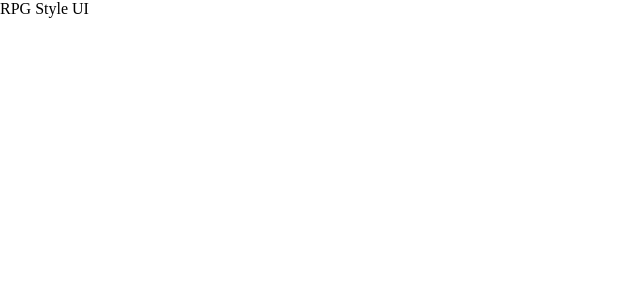
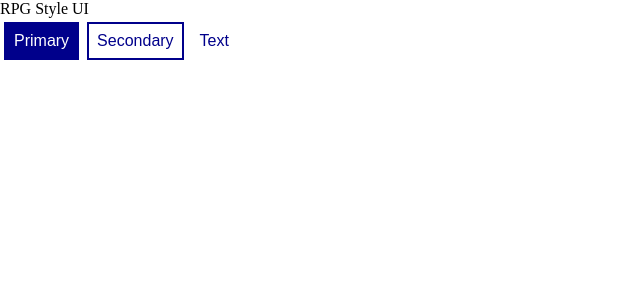
Before and after one commit to vmdharan/rpg-style-ui, a React (Vite) app: page / in a window 1280 px wide. Shown: the top 300 px of the page, without its empty margins (0-640 px from the left). Built offline with nearby package versions, Linux system fonts and the light colour scheme.

Commit message:
Created new component UIButton
Created a new component called UIButton with three variants: primary, secondary and text.

```diff
--- a/package.json
+++ b/package.json
@@ -14,6 +14,9 @@
   "keywords": [],
   "author": "vmdharan",
   "license": "ISC",
+  "@parcel/transformer-sass": {
+    "cssModules": true
+  },
   "devDependencies": {
     "@babel/core": "^7.23.2",
     "@parcel/reporter-bundle-analyzer": "^2.10.0",
--- a/src/App.tsx
+++ b/src/App.tsx
@@ -1,8 +1,15 @@
 import React from 'react';
+import UIButton from './components/UIButton';
 
 const App = () => {
     return (
-        <>RPG Style UI</>
+        <>
+            <>RPG Style UI</>
+            <br />
+            <UIButton variant='primary' content='Primary' />
+            <UIButton variant='secondary' content='Secondary' />
+            <UIButton variant='text' content='Text' />
+        </>
     )
 };
 
--- /dev/null
+++ b/src/components/UIButton/index.module.scss
@@ -0,0 +1,29 @@
+.btn {
+    padding: 8px;
+    margin: 4px;
+    font-size: 12pt;
+    font-family: Arial, Helvetica, sans-serif;
+}
+
+.btn:hover {
+    cursor: pointer;
+    background-color: deepskyblue;
+}
+
+.btn-primary {
+    border: 2px solid darkblue;
+    background-color: darkblue;
+    color: white;
+}
+
+.btn-secondary {
+    border: 2px solid darkblue;
+    background-color: white;
+    color: darkblue;
+}
+
+.btn-text {
+    border: none;
+    background-color: white;
+    color: darkblue;
+}
--- /dev/null
+++ b/src/components/UIButton/index.tsx
@@ -0,0 +1,28 @@
+import React from 'react';
+import * as styles from './index.module.scss';
+
+type UIButtonPropsType = {
+    variant: UIButtonVariantType;
+    content: string;
+};
+
+type UIButtonVariantType = 'primary' | 'secondary' | 'text';
+
+const UIButton = (props: UIButtonPropsType) => {
+    const btnStyle = (variant: string) => {
+        if(variant == 'primary') {
+            return styles['btn-primary'];
+        } else if(variant == 'secondary') {
+            return styles['btn-secondary'];
+        } else {
+            return styles['btn-text'];
+        }
+    };
+
+
+    return (
+        <button className={[styles['btn'], btnStyle(props.variant)].join(' ')}>{props.content}</button>
+    )
+};
+
+export default UIButton;
```
